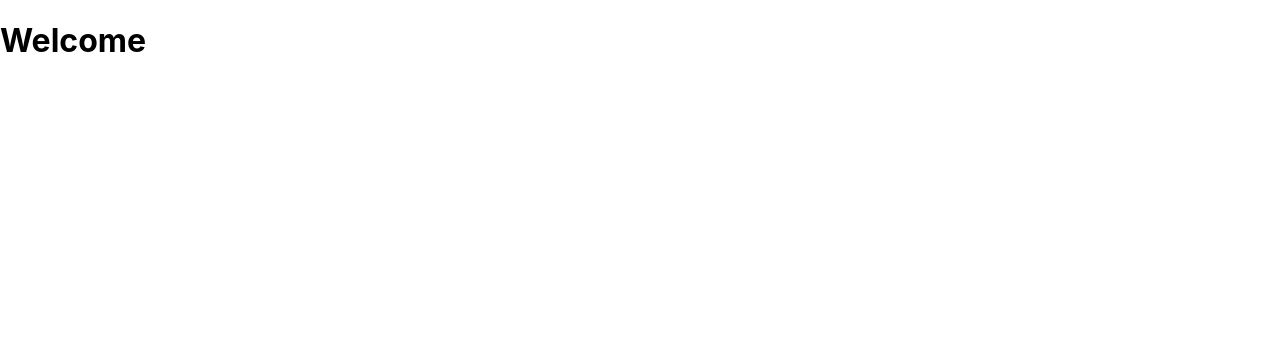
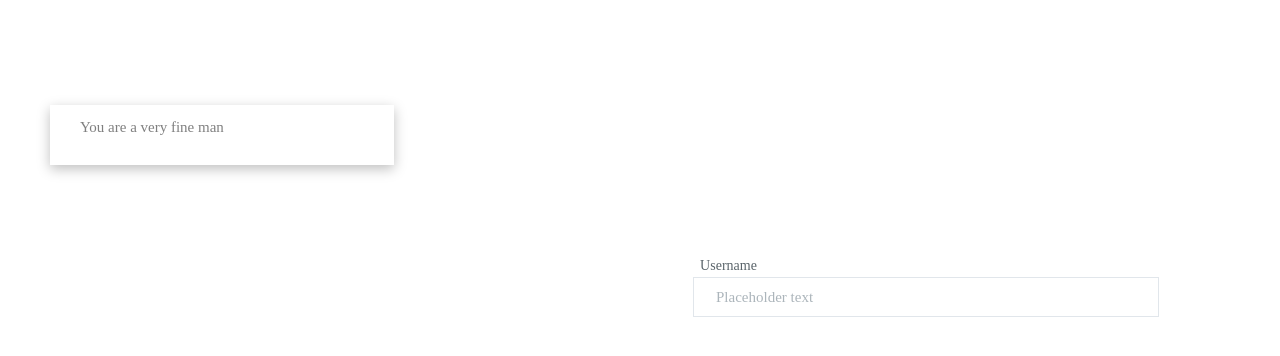
Before and after one commit to naj21/idea-directory, a React (Create React App) app in the folder app/: page / in a window 1280 px wide. Shown: the top 356 px of the page. Built offline with nearby package versions, Linux system fonts and the light colour scheme.

Commit message:
testing how to work with styleguidist

```diff
--- a/app/package.json
+++ b/app/package.json
@@ -12,7 +12,8 @@
     "react-redux": "^7.2.0",
     "react-scripts": "3.4.1",
     "redux": "^4.0.5",
-    "redux-thunk": "^2.3.0"
+    "redux-thunk": "^2.3.0",
+    "styled-components": "^5.1.1"
   },
   "scripts": {
     "start": "react-scripts start",
--- a/app/src/App.js
+++ b/app/src/App.js
@@ -1,12 +1,13 @@
 import React from 'react';
-
+import RoundedCards from './reusable/RoundedCards';
+import Input from './reusable/Input';
 function App() {
   return (
     <div className="App">
-      <h1>Welcome</h1>
+      <RoundedCards />
+      <Input />
     </div>
   );
 }
 
-
 export default App;
--- /dev/null
+++ b/app/src/reusable/Input.js
@@ -0,0 +1,65 @@
+import React, { Component } from 'react';
+import styled, { css } from 'styled-components';
+
+const IInput = styled.input`
+  position: absolute;
+  width: 466px;
+  height: 40px;
+  left: 693px;
+  top: 277px;
+
+  background: #ffffff;
+  /* grey-500 */
+
+  border: 1px solid #e1e6eb;
+  box-sizing: border-box;
+
+  ::placeholder {
+    font-family: Rubik;
+    font-style: normal;
+    font-weight: normal;
+    font-size: 15px;
+    line-height: 22px;
+    padding-left: 20px;
+    /* identical to box height, or 160% */
+
+    /* grey-300 */
+
+    color: #acb5bb;
+  }
+`;
+
+const Label = styled.p`
+  position: absolute;
+  width: 71px;
+  height: 17px;
+  left: 693px;
+  top: 243px;
+
+  font-family: Rubik;
+  font-style: normal;
+  font-weight: normal;
+  font-size: 14px;
+  line-height: 17px;
+
+  text-align: center;
+  padding: 0 10px 20px 30px 30px;
+  color: #5a646a;
+`;
+
+const InputContainer = styled.div`
+width: 100px:
+padding-down:30px;
+
+`;
+
+const Input = (props) => {
+  return (
+    <InputContainer>
+      <Label>Username</Label>
+      <IInput placeholder="Placeholder text"></IInput>
+    </InputContainer>
+  );
+};
+
+export default Input;
--- /dev/null
+++ b/app/src/reusable/RoundedCards.js
@@ -0,0 +1,33 @@
+import React, { Component } from 'react';
+import styled, { css } from 'styled-components';
+
+export default class RoundedCards extends Component {
+  render() {
+    const Card = styled.div`
+      position: absolute;
+      width: 344px;
+      height: 60px;
+      left: 50px;
+      top: 105px;
+      background: #ffffff;
+      box-shadow: 0px 4px 12px rgba(0, 0, 0, 0.25);
+    `;
+
+    const Text = styled.p`
+      font-family: Rubik;
+      font-style: normal;
+      font-weight: normal;
+      font-size: 15px;
+      line-height: 15px;
+      padding-left: 30px;
+
+      color: rgba(0, 0, 0, 0.5);
+    `;
+
+    return (
+      <Card>
+        <Text> You are a very fine man </Text>
+      </Card>
+    );
+  }
+}
```
Also changed, not shown: 1 other file (tests, documents, lock files or other folders).
